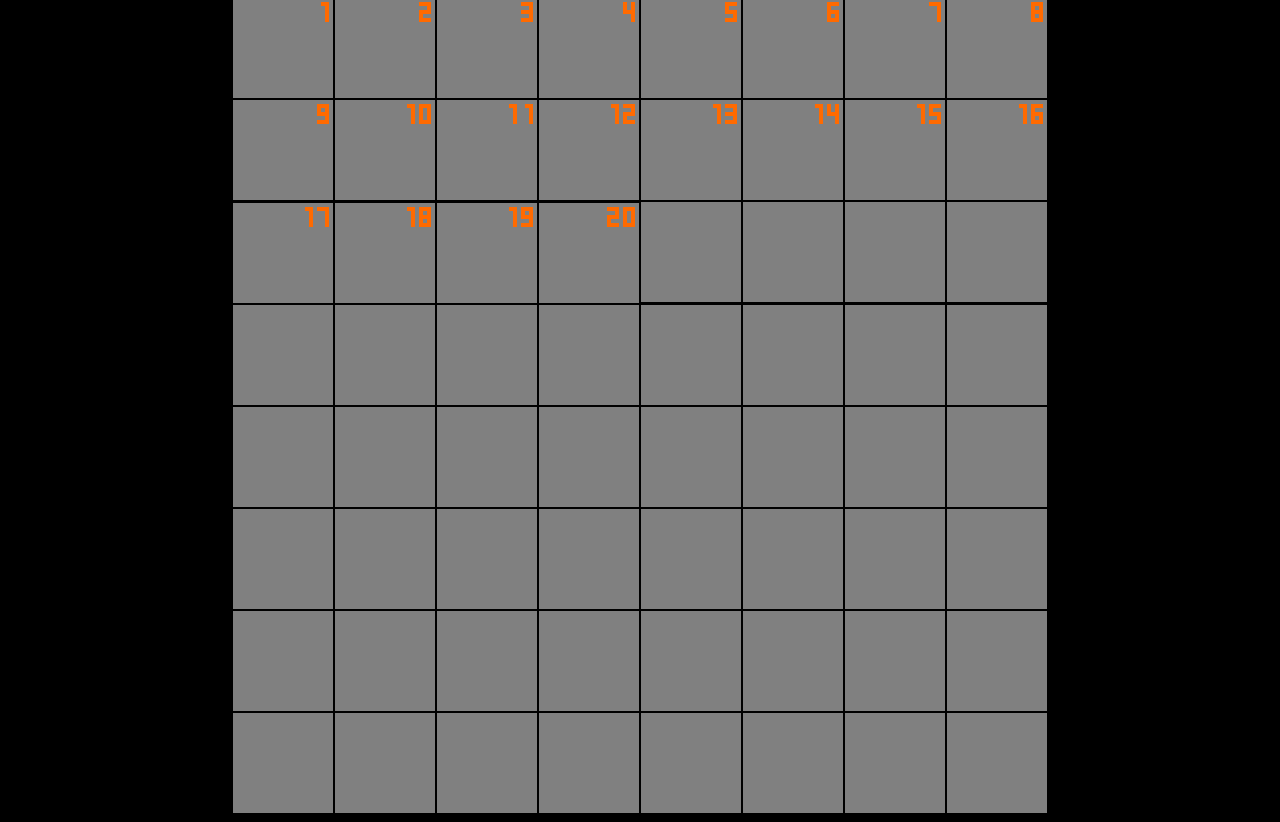
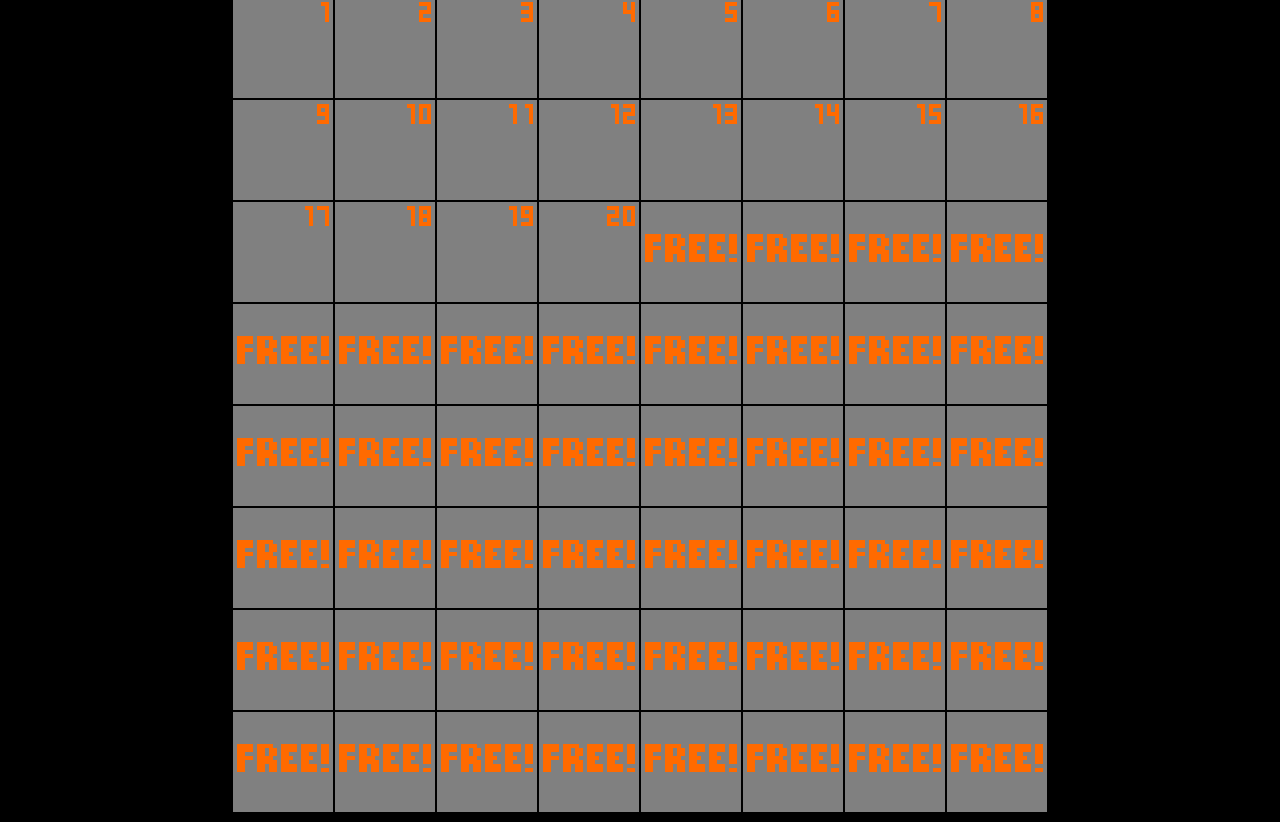
Before and after one commit to KanueschenHD/TestSite3, a plain HTML site: page world.html in a window 1280 px wide. Shown: the part 65-887 px from the top of the page. Drawn offline with Linux system fonts and the light colour scheme.

Commit message:
Great work once again!

```diff
--- a/world.html
+++ b/world.html
@@ -35,22 +35,22 @@ span:hover {
         <span class="a"><img src="9.png" width="100" height="100"></span><span class="a"><img src="10.png" width="100" height="100"></span><span class="a"><img src="11.png" width="100" height="100"></span><span class="a"><img src="12.png" width="100" height="100"></span><span class="a"><img src="13.png" width="100" height="100"></span><span class="a"><img src="14.png" width="100" height="100"></span><span class="a"><img src="15.png" width="100" height="100"></span><span class="a"><img src="16.png" width="100" height="100"></span>
             </div>
                 <div style="text-align: center;">
-        <span class="a"><img src="17.png" width="100" height="100"></span><span class="a"><img src="18.png" width="100" height="100"></span><span class="a"><img src="19.png" width="100" height="100"></span><span class="a"><img src="20.png" width="100" height="100"></span><span class="a"></span><span class="a"></span><span class="a"></span><span class="a"></span>
+        <span class="a"><img src="17.png" width="100" height="100"></span><span class="a"><img src="18.png" width="100" height="100"></span><span class="a"><img src="19.png" width="100" height="100"></span><span class="a"><img src="20.png" width="100" height="100"></span><span class="a"><img src="free.png" width="100" height="100"></span><span class="a"><img src="free.png" width="100" height="100"></span><span class="a"><img src="free.png" width="100" height="100"></span><span class="a"><img src="free.png" width="100" height="100"></span>
                 </div>
                 <div style="text-align: center;">
-        <span class="a"></span><span class="a"></span><span class="a"></span><span class="a"></span><span class="a"></span><span class="a"></span><span class="a"></span><span class="a"></span>
+                  <span class="a"><img src="free.png" width="100" height="100"></span><span class="a"><img src="free.png" width="100" height="100"></span><span class="a"><img src="free.png" width="100" height="100"></span><span class="a"><img src="free.png" width="100" height="100"></span><span class="a"><img src="free.png" width="100" height="100"></span><span class="a"><img src="free.png" width="100" height="100"></span><span class="a"><img src="free.png" width="100" height="100"></span><span class="a"><img src="free.png" width="100" height="100"></span>
           </div>
                 <div style="text-align: center;">
-        <span class="a"></span><span class="a"></span><span class="a"></span><span class="a"></span><span class="a"></span><span class="a"></span><span class="a"></span><span class="a"></span>
+                  <span class="a"><img src="free.png" width="100" height="100"></span><span class="a"><img src="free.png" width="100" height="100"></span><span class="a"><img src="free.png" width="100" height="100"></span><span class="a"><img src="free.png" width="100" height="100"></span><span class="a"><img src="free.png" width="100" height="100"></span><span class="a"><img src="free.png" width="100" height="100"></span><span class="a"><img src="free.png" width="100" height="100"></span><span class="a"><img src="free.png" width="100" height="100"></span>
           </div>
         <div style="text-align: center;">
-        <span class="a"></span><span class="a"></span><span class="a"></span><span class="a"></span><span class="a"></span><span class="a"></span><span class="a"></span><span class="a"></span>
+          <span class="a"><img src="free.png" width="100" height="100"></span><span class="a"><img src="free.png" width="100" height="100"></span><span class="a"><img src="free.png" width="100" height="100"></span><span class="a"><img src="free.png" width="100" height="100"></span><span class="a"><img src="free.png" width="100" height="100"></span><span class="a"><img src="free.png" width="100" height="100"></span><span class="a"><img src="free.png" width="100" height="100"></span><span class="a"><img src="free.png" width="100" height="100"></span>
   </div>
                 <div style="text-align: center;">
-        <span class="a"></span><span class="a"></span><span class="a"></span><span class="a"></span><span class="a"></span><span class="a"></span><span class="a"></span><span class="a"></span>
+                  <span class="a"><img src="free.png" width="100" height="100"></span><span class="a"><img src="free.png" width="100" height="100"></span><span class="a"><img src="free.png" width="100" height="100"></span><span class="a"><img src="free.png" width="100" height="100"></span><span class="a"><img src="free.png" width="100" height="100"></span><span class="a"><img src="free.png" width="100" height="100"></span><span class="a"><img src="free.png" width="100" height="100"></span><span class="a"><img src="free.png" width="100" height="100"></span>
           </div>
                 <div style="text-align: center;">
-        <span class="a"></span><span class="a"></span><span class="a"></span><span class="a"></span><span class="a"></span><span class="a"></span><span class="a"></span><span class="a"></span>
+                  <span class="a"><img src="free.png" width="100" height="100"></span><span class="a"><img src="free.png" width="100" height="100"></span><span class="a"><img src="free.png" width="100" height="100"></span><span class="a"><img src="free.png" width="100" height="100"></span><span class="a"><img src="free.png" width="100" height="100"></span><span class="a"><img src="free.png" width="100" height="100"></span><span class="a"><img src="free.png" width="100" height="100"></span><span class="a"><img src="free.png" width="100" height="100"></span>
           </div>
 </body>
 </html>
```
Also changed, not shown: free.png (added). Lines whose indentation alone changed are shown as unchanged.
